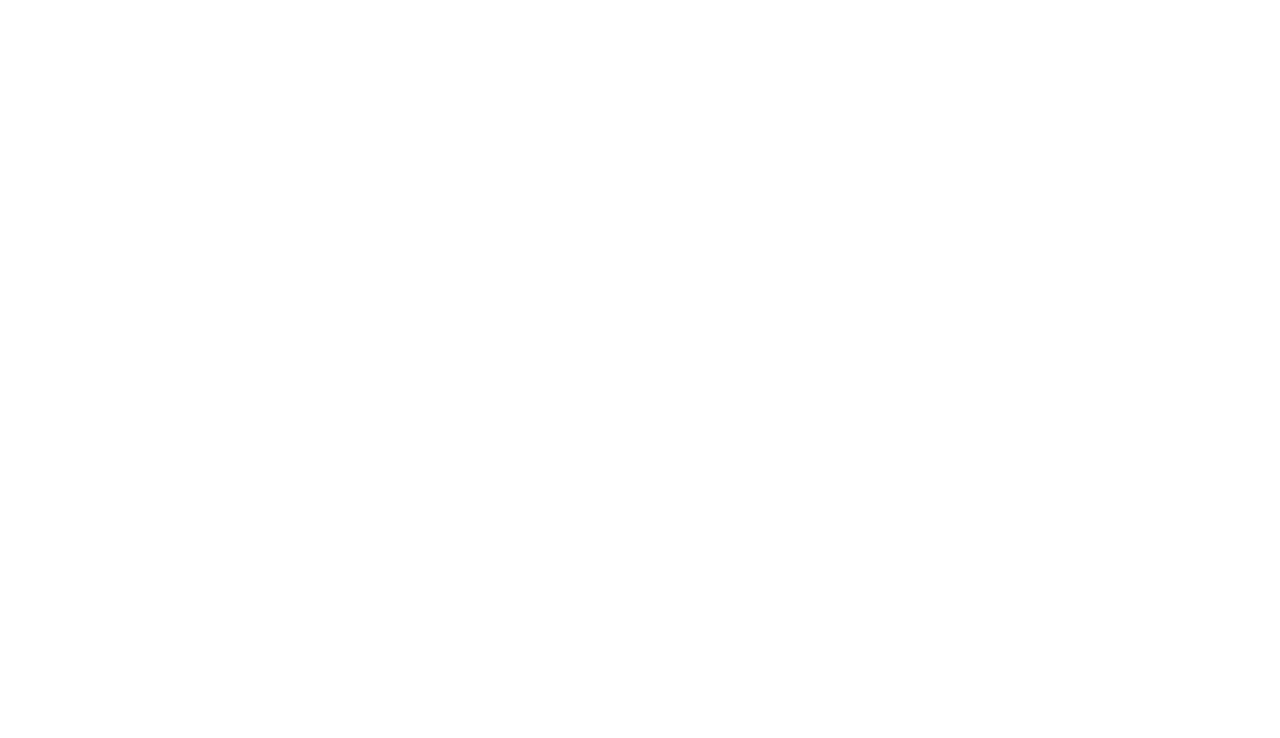
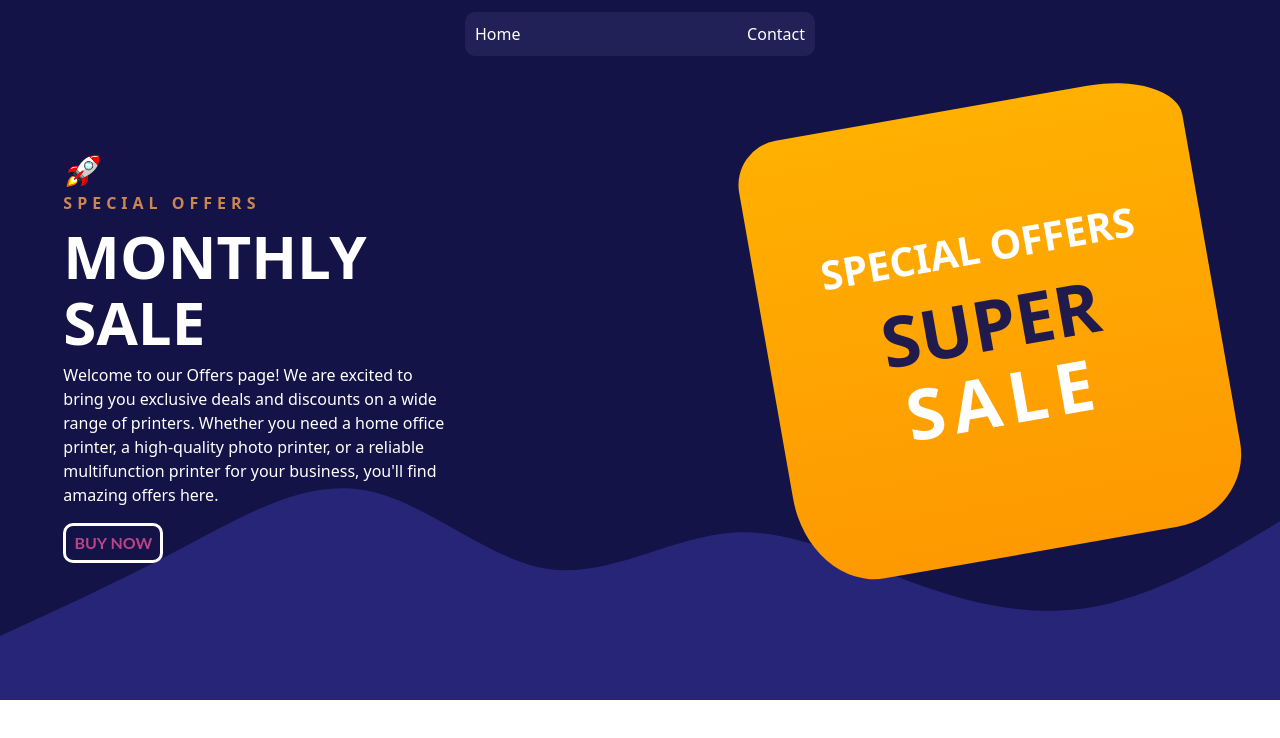
Before and after one commit to alkatefindia/it-solutions-4u, a React (Create React App) app: page /offer in a window 1280 px wide. Before the commit this address had no page. Shown: the top 738 px of the page. Built offline with nearby package versions, Linux system fonts and the light colour scheme.

Commit message:
offer page

```diff
--- a/src/App.js
+++ b/src/App.js
@@ -13,7 +13,6 @@
 import Terms from './pages/TermsCondition';
 import Privacy from './pages/PrivacyPolicy';
 import Printers from './products/Printer';
-// import Offer from './pages/Offer';
 import ProductDetail from './products/ProductDetail';
 import { products } from './products/productData';
 import Consumables from './products/Consumables';
@@ -43,6 +42,7 @@
 import Sitemap from './pages/Sitemap';
 import NetworkSolutions from './pages/NetworkSolutions';
 import PhotocopierPrinterRental from './pages/PhotocopierPrinterRental';
+import Offer from './pages/Offer';
 
 function App() {
   return (
@@ -84,7 +84,7 @@
         <Route path="/rental" element={<Printers />} />
         <Route path="/printer-rental" element={<PrinterRental />} />
         <Route path="/product/printer" element={<Printers />} />
-        {/* <Route path="/offer" element={<Offer />} /> */}
+        <Route path="/offer" element={<Offer />} />
         <Route path="/consumables" element={<Consumables />}/>
         <Route path="/maximizing-your-social-media-presence-tips-from-a-top-uae-agency" element={<Blog1 />} />
         <Route path="/product/:model" element={<ProductDetail products={products} />} />
--- a/src/pages/Offer.js
+++ b/src/pages/Offer.js
@@ -1,45 +1,45 @@
-// import React from 'react';
-// import '../styles/Offer.css';
-// import TopWave from '../images/offer_top_wave.svg';
-// import { Link } from 'react-router-dom';
-// import RocketImg from '../images/rocket.png';
+import React from 'react';
+import '../styles/Offer.css';
+import TopWave from '../images/offer_top_wave.svg';
+import { Link } from 'react-router-dom';
+import RocketImg from '../images/rocket.png';
 
-// function Offer() {
-//     return (
-//         <div className='offer-top'>
-//             <div className='offer-nav-container'>
-//                 <div className='offer-nav'>
-//                     <Link to='/' className='offer_link'>Home</Link>
-//                     <Link to='/contact' className='offer_link'>Contact</Link>
-//                 </div>
-//             </div>
-//             <div className='offer-top-contents'>
-//                 <div className='offer-content-left'>
-//                     <img className='rocket_img' src={RocketImg} alt=''/>
-//                     <p className='special-offers'>SPECIAL OFFERS</p>
-//                     <div className='monthly-sale'>
-//                         <p className='white-bold-offer'>MONTHLY</p>
-//                         <p className='white-bold-offer'>SALE</p>
-//                     </div>
-//                     <p className='offer-top-p'>Welcome to our Offers page! We are excited to bring you exclusive deals and discounts on a wide range of printers. Whether you need a home office printer, a high-quality photo printer, or a reliable multifunction printer for your business, you'll find amazing offers here.</p>
-//                     <button className='offer-btn'>BUY NOW</button>
-//                 </div>
-//                 <div className='offer-content-right'>
-//                     <div className='offer-top-right-box'>
-//                         <p className='special-offer-right'>SPECIAL OFFERS</p>
-//                         <div className='super-sale-right'>
-//                             <p className='super-right'>SUPER</p>
-//                             <p className='sale-right'>SALE</p>
-//                         </div>
-//                     </div>
-//                 </div>
-//             </div>
+function Offer() {
+    return (
+        <div className='offer-top'>
+            <div className='offer-nav-container'>
+                <div className='offer-nav'>
+                    <Link to='/' className='offer_link'>Home</Link>
+                    <Link to='/contact' className='offer_link'>Contact</Link>
+                </div>
+            </div>
+            <div className='offer-top-contents'>
+                <div className='offer-content-left'>
+                    <img className='rocket_img' src={RocketImg} alt=''/>
+                    <p className='special-offers'>SPECIAL OFFERS</p>
+                    <div className='monthly-sale'>
+                        <p className='white-bold-offer'>MONTHLY</p>
+                        <p className='white-bold-offer'>SALE</p>
+                    </div>
+                    <p className='offer-top-p'>Welcome to our Offers page! We are excited to bring you exclusive deals and discounts on a wide range of printers. Whether you need a home office printer, a high-quality photo printer, or a reliable multifunction printer for your business, you'll find amazing offers here.</p>
+                    <button className='offer-btn'>BUY NOW</button>
+                </div>
+                <div className='offer-content-right'>
+                    <div className='offer-top-right-box'>
+                        <p className='special-offer-right'>SPECIAL OFFERS</p>
+                        <div className='super-sale-right'>
+                            <p className='super-right'>SUPER</p>
+                            <p className='sale-right'>SALE</p>
+                        </div>
+                    </div>
+                </div>
+            </div>
 
-//             <div className='offer-top-img-container'>
-//                 <img src={TopWave} alt='err' />
-//             </div>
-//         </div>
-//     );
-// }
+            <div className='offer-top-img-container'>
+                <img src={TopWave} alt='err' />
+            </div>
+        </div>
+    );
+}
 
-// export default Offer;
+export default Offer;
```
